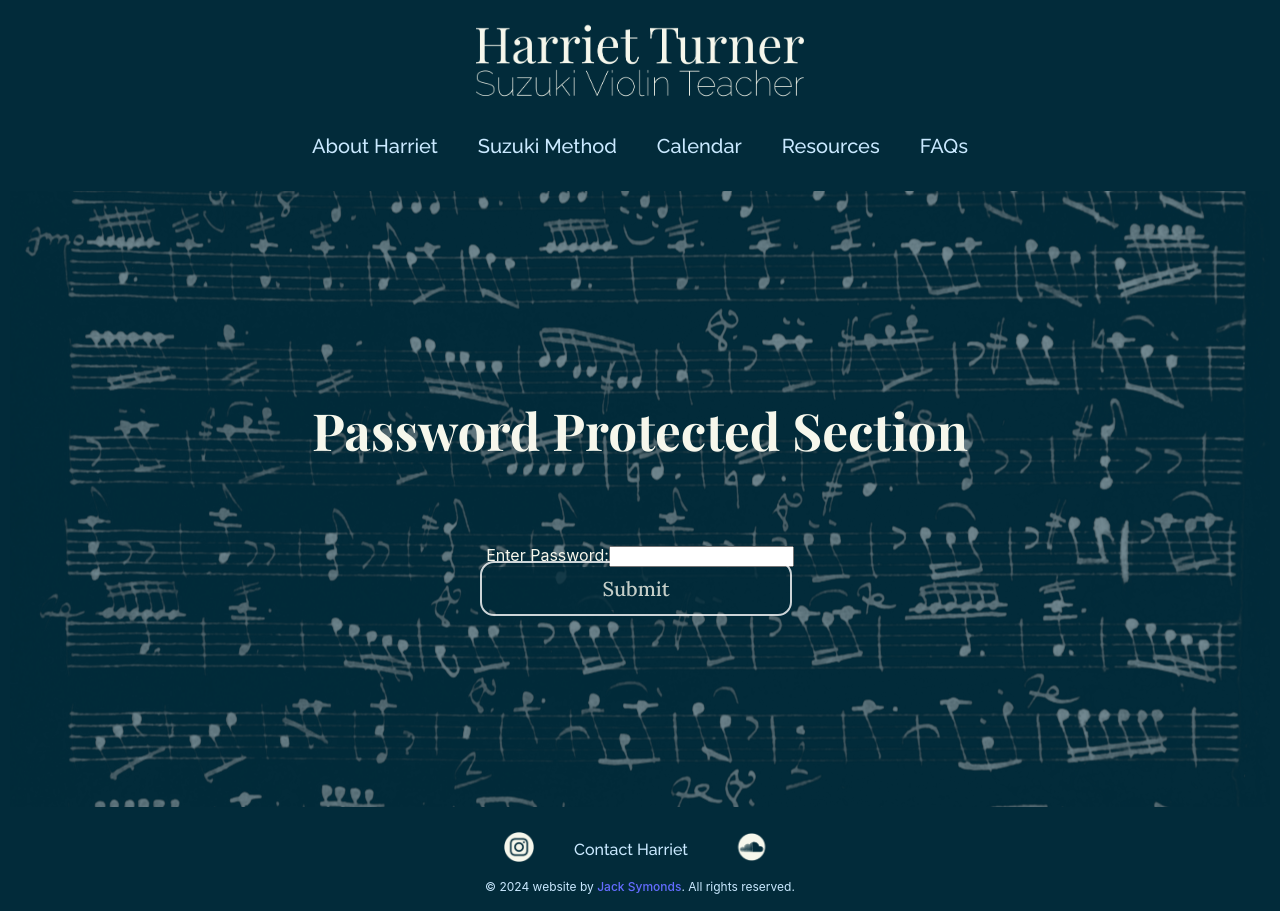
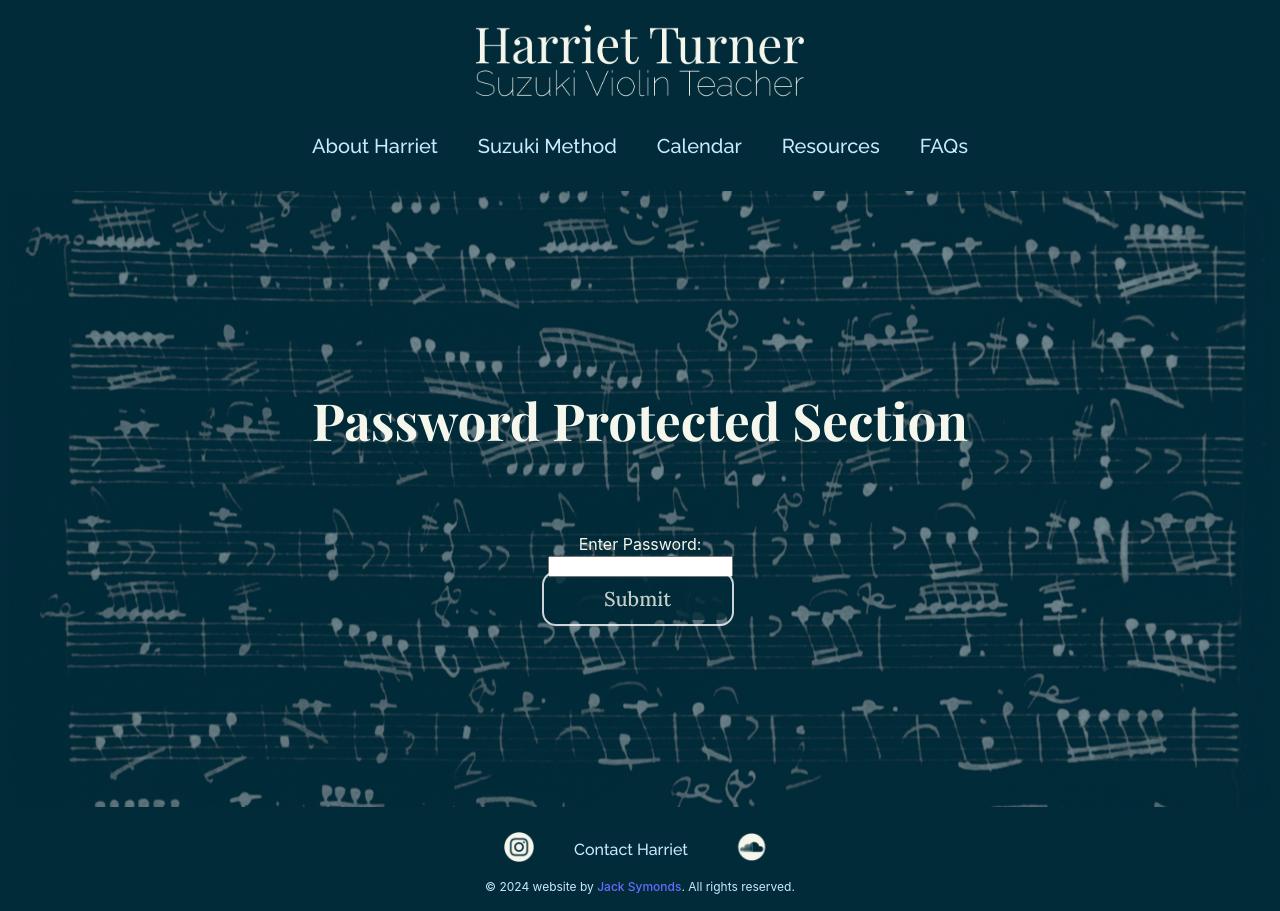
Before and after one commit to jmoney2phresh/harrietTurnerWebsite, a React (Vite) app: page /login in a window 1280 px wide. Both pictures are taken after a click on the button "Enter Site". Built offline with nearby package versions, Linux system fonts and the light colour scheme.

Commit message:
added styling to login form

```diff
--- a/src/components/login.jsx
+++ b/src/components/login.jsx
@@ -27,14 +27,12 @@ const Login = () => {
       <div className="login content">
         <h1>Password Protected Section</h1>
         <form onSubmit={handleSubmit}>
-          <label>
-            Enter Password:
-            <input
-              type="password"
-              value={password}
-              onChange={(e) => setPassword(e.target.value)}
-            />
-          </label>
+          <label>Enter Password:</label>
+          <input
+            type="password"
+            value={password}
+            onChange={(e) => setPassword(e.target.value)}
+          />
           <button type="submit" className="submit">
             Submit
           </button>
```
